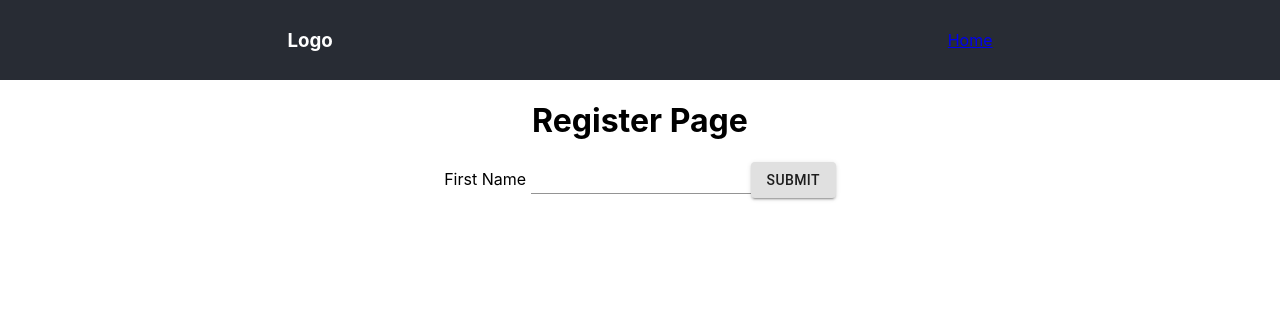
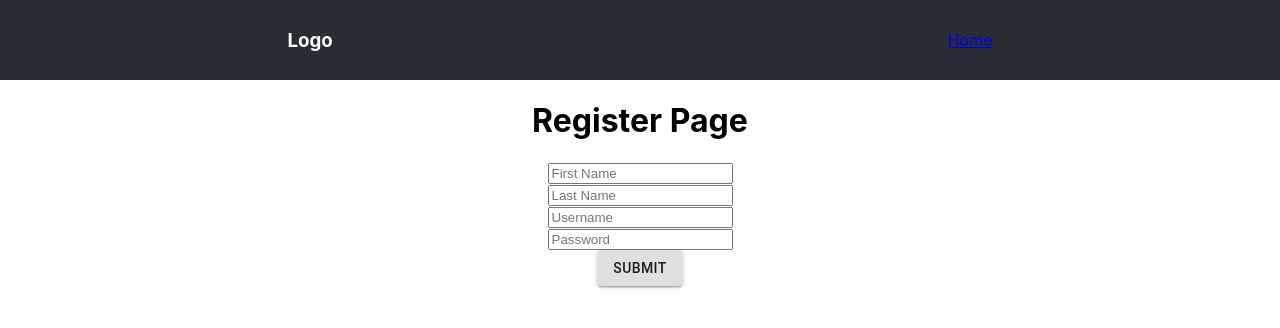
Before and after one commit to thtnguyen/Meerkat, a React (Create React App) app in the folder meerkat-frontend/: page /register in a window 1280 px wide. Shown: the top 328 px of the page. Built offline with nearby package versions, Linux system fonts and the light colour scheme.

Commit message:
Created the Register page with fields for the First and Last Name, Password, and Username with error checking for the password. Still need to add the email and error checking for that. All of the data can be seen displayed to the console.

```diff
--- a/meerkat-frontend/package.json
+++ b/meerkat-frontend/package.json
@@ -10,6 +10,7 @@
     "popper.js": "^1.16.0",
     "react": "^16.11.0",
     "react-dom": "^16.11.0",
+    "react-hook-form": "^4.8.2",
     "react-router-dom": "^5.1.2",
     "react-scripts": "3.2.0"
   },
--- a/meerkat-frontend/src/components/index.js
+++ b/meerkat-frontend/src/components/index.js
@@ -0,0 +1,16 @@
+import React from 'react';
+//Exporting all of the pages
+
+import Home from './pages/Home';
+import LogIn from './pages/LogIn';
+import UserPage from './pages/UserPage';
+import Create from './pages/Create';
+import Register from './pages/Register';
+
+export {
+    Home,
+    Create,
+    LogIn,
+    Register,
+    UserPage
+}
--- a/meerkat-frontend/src/components/pages/Create.js
+++ b/meerkat-frontend/src/components/pages/Create.js
@@ -1,4 +1,4 @@
-import React, { Component } from 'react'
+import React from 'react';
 
 export default function Create() {
         return (
--- a/meerkat-frontend/src/components/pages/LogIn.js
+++ b/meerkat-frontend/src/components/pages/LogIn.js
@@ -1,9 +1,34 @@
-import React from 'react'
+import React from 'react';
+import { TextField, Button,Input } from '@material-ui/core/'
+import { useForm } from 'react-hook-form';
 
-export default function LogIn() {
-    return (
-        <div>
-            <h1>Login Page</h1>
-        </div>
-    )
+
+export default function LogIn(){
+    const {register, handleSubmit, errors} = useForm();
+
+    const onSubmit = (data) => {
+        console.log(data);
+    };
+
+        return (
+            <div>
+                <h1> LogIn Page </h1>
+                <form onSubmit={ handleSubmit(onSubmit) }>
+                    <div className="container">
+                        <div className="row">
+                            <div className="col">
+                                <input type="text" name="uName" placeholder="Username" ref={ register }/>
+                            </div>
+                            <div className="col">
+                                <input type="text" name="password" placeholder="Password" ref={ register({required: "Please Enter password", minLength: {value: 8, message:"Password too short" }}) }/>
+                            </div>
+                        </div>
+                    </div>
+                    {errors.password && alert(errors.password.message)}
+                    <div>
+                        <Button variant="contained" onClick={ handleSubmit(onSubmit) }> Submit </Button>
+                    </div>
+                </form>
+            </div>
+        );
 }
--- a/meerkat-frontend/src/components/pages/Register.js
+++ b/meerkat-frontend/src/components/pages/Register.js
@@ -1,20 +1,40 @@
-import React, { Component } from 'react'
-import { TextField, Button } from '@material-ui/core/'
+import React from 'react';
+import { TextField, Button,Input } from '@material-ui/core/'
+import { useForm } from 'react-hook-form';
 
-export default class Register extends Component {
-    handleSubmit(event){
-        alert();
-    }
-    render() {
+
+export default function Register(){
+    const {register, handleSubmit, errors} = useForm();
+
+    const onSubmit = (data) => {
+        console.log(data);
+    };
+
         return (
             <div>
                 <h1> Register Page </h1>
-                <form onSubmit={ this.handleSubmit }>
-                    <label> First Name </label>
-                    <TextField id="fName" ></TextField>
-                    <Button variant="contained" onClick={this.handleSubmit}> Submit </Button>
+                <form onSubmit={ handleSubmit(onSubmit) }>
+                    <div className="container">
+                        <div className="row">
+                            <div className="col">
+                                <input type="text" name="fName" placeholder="First Name" ref={ register }/>
+                            </div>
+                            <div className="col">
+                                <input type="text" name="lName" placeholder="Last Name" ref={ register }/>
+                            </div>
+                            <div className="col">
+                                <input type="text" name="uName" placeholder="Username" ref={ register }/>
+                            </div>
+                            <div className="col">
+                                <input type="text" name="password" placeholder="Password" ref={ register({required: "Please Enter password", minLength: {value: 8, message:"Password too short" }}) }/>
+                            </div>
+                        </div>
+                    </div>
+                    {errors.password && alert(errors.password.message)}
+                    <div>
+                        <Button variant="contained" onClick={ handleSubmit(onSubmit) }> Submit </Button>
+                    </div>
                 </form>
             </div>
-        )
-    }
+        );
 }
```
Also changed, not shown: meerkat-frontend/src/App.js (+6 -5 lines), 1 other file (tests, documents, lock files or other folders).
